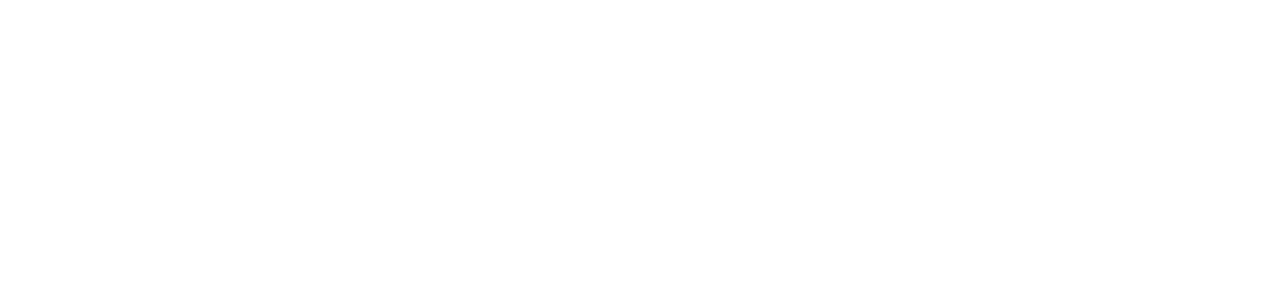
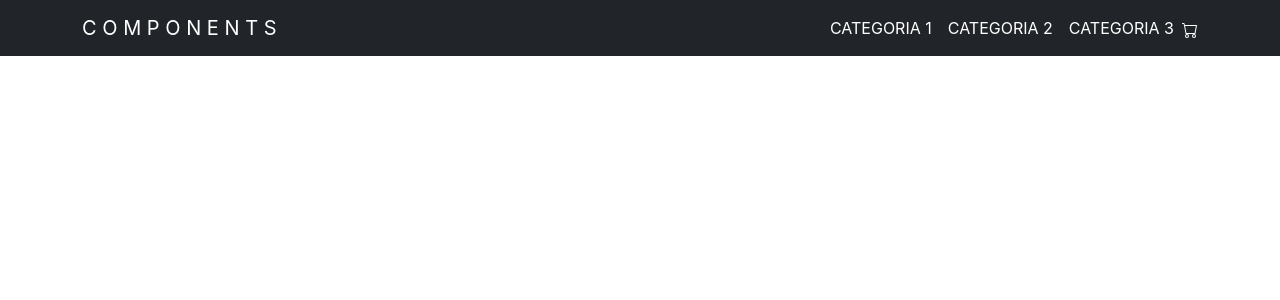
Before and after one commit to danirodri04/components-shop, a React (Create React App) app: page / in a window 1280 px wide. Shown: the top 300 px of the page. Built offline with nearby package versions, Linux system fonts and the light colour scheme.

Commit message:
Proyecto React

```diff
--- a/package.json
+++ b/package.json
@@ -6,6 +6,7 @@
     "@testing-library/jest-dom": "^5.16.5",
     "@testing-library/react": "^13.4.0",
     "@testing-library/user-event": "^13.5.0",
+    "bootstrap-icons": "^1.9.1",
     "react": "^18.2.0",
     "react-dom": "^18.2.0",
     "react-scripts": "5.0.1",
--- a/public/index.html
+++ b/public/index.html
@@ -25,6 +25,8 @@
       Learn how to configure a non-root public URL by running `npm run build`.
     -->
     <title>React App</title>
+    <link href="https://cdn.jsdelivr.net/npm/bootstrap@5.2.2/dist/css/bootstrap.min.css" rel="stylesheet" integrity="sha384-Zenh87qX5JnK2Jl0vWa8Ck2rdkQ2Bzep5IDxbcnCeuOxjzrPF/et3URy9Bv1WTRi" crossorigin="anonymous">
+    <script src="https://cdn.jsdelivr.net/npm/bootstrap@5.2.2/dist/js/bootstrap.bundle.min.js" integrity="sha384-OERcA2EqjJCMA+/3y+gxIOqMEjwtxJY7qPCqsdltbNJuaOe923+mo//f6V8Qbsw3" crossorigin="anonymous"></script>
   </head>
   <body>
     <noscript>You need to enable JavaScript to run this app.</noscript>
--- a/src/App.js
+++ b/src/App.js
@@ -1,10 +1,13 @@
 import React from 'react'
+import Navbar from './components/Navbar'
+import ItemListContainer from './components/ItemListContainer'
 
 const App = () => {
   return (
     <div>
-
-      </div>
+      <Navbar />
+      <ItemListContainer />
+    </div>
   )
 }
 
--- /dev/null
+++ b/src/components/CartWidget.js
@@ -0,0 +1,13 @@
+import React from 'react'
+
+const CartWidget = () => {
+  return (
+    <div>
+         <svg xmlns="http://www.w3.org/2000/svg" color='white' width="16" height="16" fill="currentColor" className="bi bi-cart" viewBox="0 0 16 16">
+      <path d="M0 1.5A.5.5 0 0 1 .5 1H2a.5.5 0 0 1 .485.379L2.89 3H14.5a.5.5 0 0 1 .491.592l-1.5 8A.5.5 0 0 1 13 12H4a.5.5 0 0 1-.491-.408L2.01 3.607 1.61 2H.5a.5.5 0 0 1-.5-.5zM3.102 4l1.313 7h8.17l1.313-7H3.102zM5 12a2 2 0 1 0 0 4 2 2 0 0 0 0-4zm7 0a2 2 0 1 0 0 4 2 2 0 0 0 0-4zm-7 1a1 1 0 1 1 0 2 1 1 0 0 1 0-2zm7 0a1 1 0 1 1 0 2 1 1 0 0 1 0-2z"/>
+    </svg>
+    </div>
+  )
+}
+
+export default CartWidget;
--- /dev/null
+++ b/src/components/ItemListContainer.js
@@ -0,0 +1,11 @@
+import React from 'react'
+
+const ItemListContainer = () => {
+  return (
+    <div>
+
+    </div>
+  )
+}
+
+export default ItemListContainer
--- /dev/null
+++ b/src/components/Navbar.js
@@ -0,0 +1,33 @@
+import React from 'react'
+import CartWidget from '../components/CartWidget'
+
+const Navbar = () => {
+  return (
+    <>
+        <nav className="navbar navbar-expand-lg bg-dark">
+            <div className="container">
+                <a className="navbar-brand text-white" href="#">C O M P O N E N T S</a>
+                <button className="navbar-toggler" type="button" data-bs-toggle="collapse" data-bs-target="#navbarNav" aria-controls="navbarNav" aria-expanded="false" aria-label="Toggle navigation">
+                <span className="navbar-toggler-icon"></span>
+                </button>
+                <div className="collapse navbar-collapse" id="navbarNav">
+                <ul className="navbar-nav ms-auto">
+                    <li className="nav-item">
+                    <a className="nav-link active text-white" aria-current="page" href="#">CATEGORIA 1</a>
+                    </li>
+                    <li className="nav-item">
+                    <a className="nav-link text-white" href="#">CATEGORIA 2</a>
+                    </li>
+                    <li className="nav-item">
+                    <a className="nav-link text-white" href="#">CATEGORIA 3</a>
+                    </li>
+                </ul>
+        <CartWidget />
+                </div>
+            </div>
+        </nav>
+    </>
+  )
+}
+
+export default Navbar
```
Also changed, not shown: 1 other file (tests, documents, lock files or other folders).
